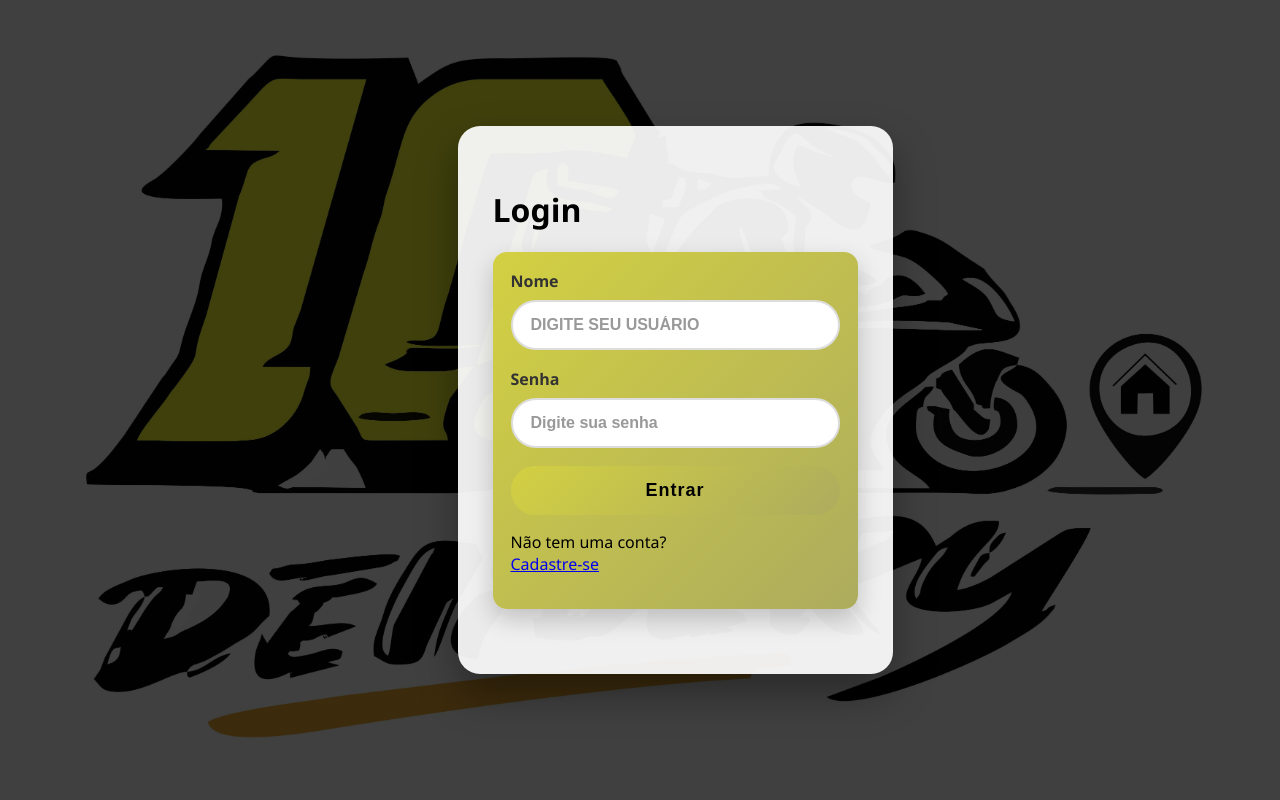
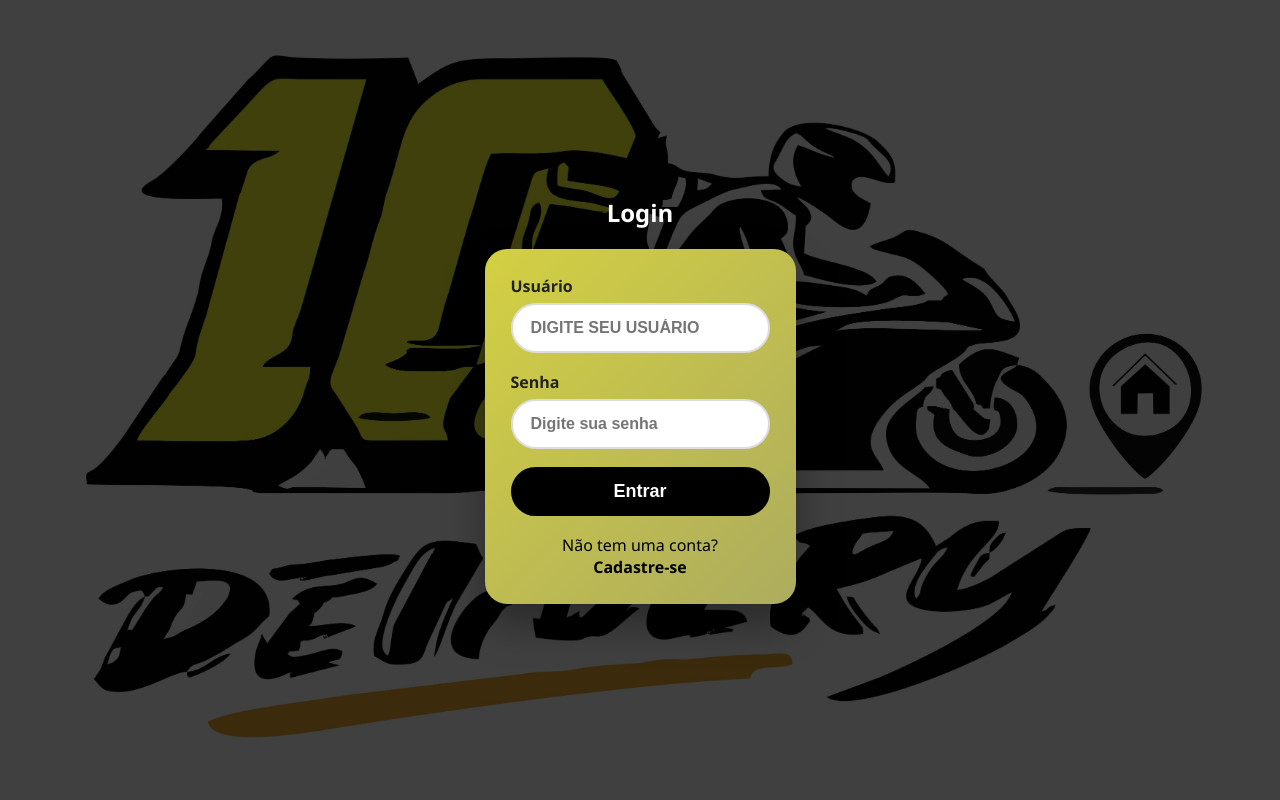
Before and after one commit to antoniopaiva202-bit/deliverymoto-flask, a Flask app: page / in a window 1280 px wide. Run offline with Flask 3, Linux system fonts and the light colour scheme.

```diff
--- a/app/static/css/login.css
+++ b/app/static/css/login.css
@@ -1,171 +1,51 @@
 @charset "UTF-8";
+
 
 :root {
   --primary: #d3d042;
   --primary-dark: #adac5e;
   --dark: #0f0f0f;
-    --dark-soft: rgba(0, 0, 0, 0.75);
-    --light: #ffffff;
-    --gray: #f2f2f2;
+  --overlay: rgba(0, 0, 0, 0.75);
+  --white: #ffffff;
 
   --radius-lg: 22px;
   --radius-md: 14px;
 
-    --shadow-strong: 0 20px 40px rgba(0, 0, 0, 0.35);
-    --shadow-soft: 0 10px 25px rgba(0, 0, 0, 0.2);
+  --shadow-strong: 0 20px 40px rgba(0,0,0,.35);
+  --shadow-soft: 0 10px 25px rgba(0,0,0,.25);
 
-    --transition: all 0.3s ease;
+  --transition: 0.3s ease;
+}
+
+/* ===== RESET ===== */
+* {
+  box-sizing: border-box;
+  margin: 0;
+  padding: 0;
 }
 
 /* ===== BODY ===== */
 body {
-    margin: 0;
   min-height: 100vh;
-    font-family: "Segoe UI", system-ui, -apple-system, BlinkMacSystemFont;
+  font-family: "Segoe UI", system-ui, sans-serif;
+
   background:
-        linear-gradient(var(--dark-soft), var(--dark-soft)),
-        url("/static/imagens/logo_deliverymoto.jpg");
-    background-size: cover;
-    background-position: center;
-    background-repeat: no-repeat;
+    linear-gradient(var(--overlay), var(--overlay)),
+    url("/static/imagens/logo_deliverymoto.jpg") center / cover no-repeat;
 
   display: flex;
   align-items: center;
   justify-content: center;
 }
 
-/* ===== CONTAINER PRINCIPAL ===== */
-#login_fundo {
-    width: 100%;
-    max-width: 420px;
-    padding: 40px 35px;
-
-    background: rgba(255, 255, 255, 0.92);
-    border-radius: var(--radius-lg);
-    box-shadow: var(--shadow-strong);
-
-    animation: fadeUp 0.8s ease;
-}
-
-/* ===== CABEÇALHO / DESTAQUE ===== */
-#login_frente {
-    background: linear-gradient(135deg, var(--primary), var(--primary-dark));
-    padding: 18px;
-    margin-bottom: 25px;
-    border-radius: var(--radius-md);
-    box-shadow: var(--shadow-soft);
-}
-
-/* ===== LABELS ===== */
-label {
-    display: block;
-    margin-bottom: 8px;
-    font-size: 16px;
-    font-weight: 700;
-    color: #333;
-    text-align: left;
-}
-
-/* ===== INPUTS ===== */
-input {
-    width: 100%;
-    padding: 14px 18px;
-    margin-bottom: 18px;
-
-    border-radius: 30px;
-    border: 2px solid #ddd;
-
-    font-size: 16px;
-    font-weight: 600;
-
-    box-sizing: border-box;
-    transition: var(--transition);
-}
-
-input::placeholder {
-    color: #999;
-}
-
-input:focus {
-    outline: none;
-    border-color: var(--primary);
-    box-shadow: 0 0 0 4px rgba(240, 236, 19, 0.3);
-    background-color: #fff;
-}
-
-/* ===== BOTÃO ===== */
-button {
-    width: 100%;
-    padding: 14px;
-
-    background: linear-gradient(135deg, var(--primary), var(--primary-dark));
-    color: #000;
-
-    border: none;
-    border-radius: 30px;
-
-    font-size: 18px;
-    font-weight: 800;
-    letter-spacing: 1px;
-
-    cursor: pointer;
-    transition: var(--transition);
-}
-
-button:hover {
-    transform: translateY(-2px);
-    box-shadow: 0 12px 25px rgba(0, 0, 0, 0.3);
-
-}
-
-button:active {
-    transform: translateY(0);
-}
-
-/* ===== FLASH MESSAGES ===== */
-.flash-container {
-    margin-bottom: 15px;
-}
-
-.flash-message {
-    padding: 12px;
-    border-radius: 10px;
-    font-size: 14px;
-    font-weight: 600;
-    text-align: center;
-}
-
-.flash-message.erro {
-    background-color: #ffe5e5;
-    color: #a10000;
-}
-
-/* ===== ANIMAÇÃO ===== */
-@keyframes fadeUp {
-    from {
-        opacity: 0;
-        transform: translateY(30px);
-    }
-    to {
-        opacity: 1;
-        transform: translateY(0);
-    }
-}
-
-/* ===== RESPONSIVO ===== */
-@media (max-width: 480px) {
-    #login_fundo {
-        margin: 20px;
-        padding: 30px 25px;
-    }
-}
-
+/* ===== LOADING ===== */
 #loading {
   position: fixed;
   inset: 0;
   background: #0f0f0f;
   display: flex;
   flex-direction: column;
+  gap: 12px;
   align-items: center;
   justify-content: center;
   z-index: 9999;
@@ -174,12 +54,119 @@ button:active {
 
 #loading img {
   width: 120px;
-  margin-bottom: 15px;
   animation: pulse 1.5s infinite;
 }
 
 @keyframes pulse {
-  0% { opacity: 0.4; }
-  50% { opacity: 1; }
-  100% { opacity: 0.4; }
+  0% { opacity: .4 }
+  50% { opacity: 1 }
+  100% { opacity: .4 }
 }
+
+/* ===== APP ===== */
+.hidden {
+  display: none;
+}
+
+/* ===== CONTAINER ===== */
+.login-container {
+  width: 100%;
+  max-width: 420px;
+  padding: 24px;
+}
+
+.login-container h1 {
+  text-align: center;
+  margin-bottom: 20px;
+  color: #fff;
+}
+
+/* ===== CARD ===== */
+.login-card {
+  background: linear-gradient(135deg, var(--primary), var(--primary-dark));
+  border-radius: var(--radius-lg);
+  padding: 26px;
+  box-shadow: var(--shadow-strong);
+}
+
+/* ===== FORM ===== */
+.form-group {
+  margin-bottom: 18px;
+}
+
+label {
+  display: block;
+  margin-bottom: 6px;
+  font-weight: 700;
+  color: #222;
+}
+
+input {
+  width: 100%;
+  padding: 14px 18px;
+  border-radius: 30px;
+  border: 2px solid #ddd;
+  font-size: 16px;
+  font-weight: 600;
+  transition: var(--transition);
+}
+
+input:focus {
+  outline: none;
+  border-color: #000;
+}
+
+/* ===== BOTÃO ===== */
+button {
+  width: 100%;
+  padding: 14px;
+  border-radius: 30px;
+  border: none;
+  background: #000;
+  color: #fff;
+  font-size: 18px;
+  font-weight: 800;
+  cursor: pointer;
+  transition: var(--transition);
+}
+
+button:hover {
+  opacity: .9;
+}
+
+/* ===== FOOTER ===== */
+.login-footer {
+  text-align: center;
+  margin-top: 18px;
+}
+
+.login-footer a {
+  color: #000;
+  font-weight: 800;
+  text-decoration: none;
+}
+
+/* ===== FLASH ===== */
+.flash-container {
+  margin-bottom: 15px;
+}
+
+.flash-message {
+  background: #ffe5e5;
+  color: #a10000;
+  padding: 12px;
+  border-radius: 10px;
+  text-align: center;
+  font-weight: 600;
+}
+
+/* ===== MOBILE ===== */
+@media (max-width: 480px) {
+  .login-container {
+    padding: 16px;
+  }
+
+  .login-card {
+    padding: 20px;
+  }
+}
--- a/app/static/css/solicitacao.css
+++ b/app/static/css/solicitacao.css
@@ -46,7 +46,7 @@ body {
     max-width: 680px;
     padding: 45px 40px;
 
-    background: var(--light-soft);
+    background: var(--dark);
     backdrop-filter: blur(10px);
     border-radius: var(--radius-lg);
     box-shadow: var(--shadow-strong);
--- a/app/templates/login.html
+++ b/app/templates/login.html
@@ -5,7 +5,6 @@
   <meta name="viewport" content="width=device-width, initial-scale=1.0">
   <title>Delivery10 - Login</title>
 
-    <!-- CSS -->
   <link rel="stylesheet" href="/static/css/login.css">
 </head>
 
@@ -14,17 +13,17 @@
   <!-- LOADING -->
   <div id="loading">
     <img src="/static/imagens/logo_natal.jpg" alt="Logo">
-        <p>Carregando...</p>
+    <span>Carregando...</span>
   </div>
 
   <!-- APP -->
-    <div id="app" style="display: none;">
+  <main id="app" class="hidden">
 
-        <div id="login_fundo">
+    <section class="login-container">
 
       <h1>Login</h1>
 
-            <!-- FLASH MESSAGES (Flask) -->
+      <!-- FLASH MESSAGES -->
       {% with messages = get_flashed_messages(with_categories=true) %}
       {% if messages %}
       <div class="flash-container">
@@ -37,18 +36,18 @@
       {% endif %}
       {% endwith %}
 
-            <div id="login_frente">
+      <div class="login-card">
 
         <form action="/login" method="post">
 
           <div class="form-group">
-                        <label for="nome">Nome</label>
+            <label for="nome">Usuário</label>
             <input
               type="text"
               id="nome"
               name="nome"
+              placeholder="Digite seu usuário"
               required
-                            placeholder="Digite seu usuário"
               style="text-transform: uppercase;"
             >
           </div>
@@ -59,8 +58,8 @@
               type="password"
               id="senha"
               name="senha"
+              placeholder="Digite sua senha"
               required
-                            placeholder="Digite sua senha"
             >
           </div>
 
@@ -69,19 +68,16 @@
         </form>
 
         <div class="login-footer">
-                    <p>
-                        Não tem uma conta?<br>
+          <p>Não tem uma conta?</p>
           <a href="/cadastro">Cadastre-se</a>
-                    </p>
-                </div>
-
-            </div>
         </div>
 
       </div>
 
-    <!-- JS -->
+    </section>
+
+  </main>
+
   <script src="/static/js/script.js"></script>
-
 </body>
 </html>
```
Lines whose indentation alone changed are shown as unchanged.
